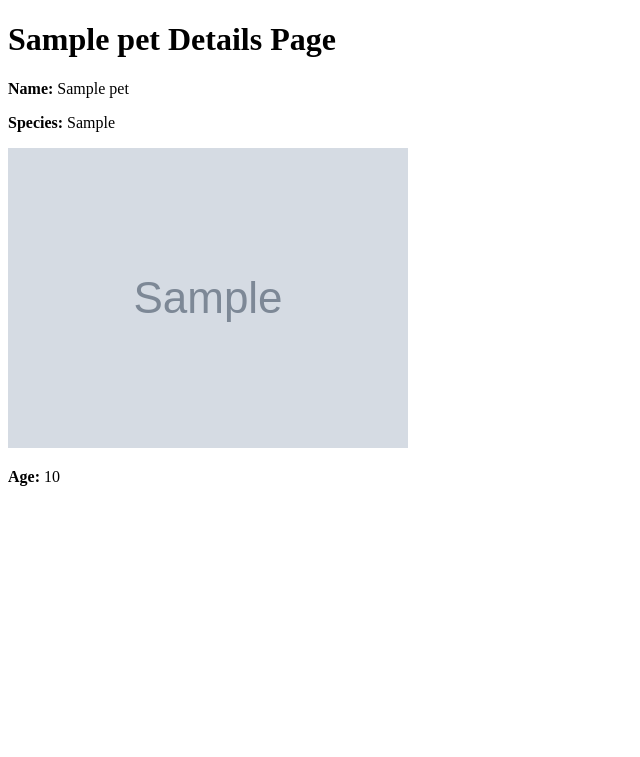
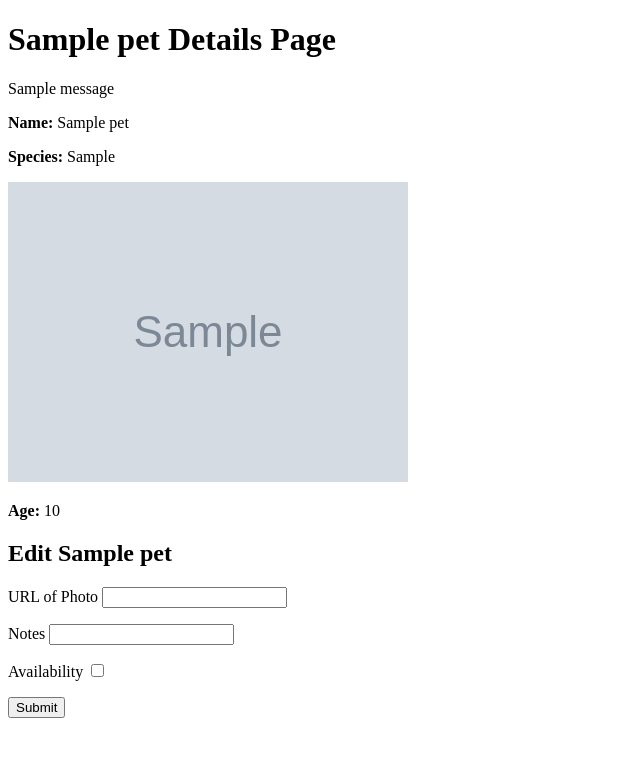
Before and after one commit to taylorwagner/flaskadopt, a Flask app: page /1 in a window 1280 px wide. Shown: the top 757 px of the page, without its empty margins (0-640 px from the left). Run offline with Flask 2, Linux system fonts and the light colour scheme; tables that the repository leaves empty hold one stand-in row (values such as "Sample post"); grey boxes marked "Sample" are stand-in pictures; one stand-in notice (Sample message) is shown.

Commit message:
add flash messages to detail page and editing form, also add EditPetForm model to app.py with route information to handle form POST

```diff
--- a/app.py
+++ b/app.py
@@ -1,7 +1,7 @@
 from flask import Flask, render_template, flash, redirect
 from flask_debugtoolbar import DebugToolbarExtension
 from models import db, connect_db, Pet
-from forms import AddNewPetForm
+from forms import AddNewPetForm, EditPetForm
 
 app = Flask(__name__)
 
@@ -51,10 +51,25 @@ def add_pet():
             "new-pet.html", form=form)
 
 
-@app.route('/<int:pet_id>')
+@app.route('/<int:pet_id>', methods=['GET', 'POST'])
 def pet_details(pet_id):
     """Make a page that shows some information about the pet, and It should also show a form that allows us to edit this pet"""
 
+    form = EditPetForm()
+
     pet = Pet.query.get_or_404(pet_id)
 
-    return render_template('details.html', pet=pet)
+    if form.validate_on_submit():
+        photo_url = form.photo_url.data
+        notes = form.notes.data
+        available = form.available.data
+
+        pet_edits = Pet(photo_url=photo_url, notes=notes, available=available)
+
+        db.session.add(pet_edits)
+        db.session.commit()
+
+        flash(f"Edited pet information!")
+        return redirect("/{{pet.id}}")
+
+    return render_template('details.html', pet=pet, form=form)
--- a/templates/details.html
+++ b/templates/details.html
@@ -9,6 +9,12 @@
 <body>
     <h1>{{pet.name}} Details Page</h1>
     <div>
+        {% for msg in get_flashed_messages() %}
+        <div>{{ msg }}</div>
+        {% endfor %}
+    </div>
+
+    <div>
         <p><b>Name:</b> {{pet.name}}</p>
         <p><b>Species:</b> {{pet.species}}</p>
         {% if pet.photo_url %}
@@ -19,5 +25,26 @@
         {% endif %}
     </div>
 
+    <h2>Edit {{pet.name}}</h2>
+    <form id="edit-pet-form" method="POST">
+        {{ form.hidden_tag() }}
+
+        {% for field in form
+               if field.widget.input_type != 'hidden' %}
+
+          <p>
+            {{ field.label }}
+            {{ field }}
+
+            {% for error in field.errors %}
+              {{ error }}
+            {% endfor %}
+          </p>
+
+        {% endfor %}
+
+        <button type="submit">Submit</button>
+      </form>
+
 </body>
 </html>
```
